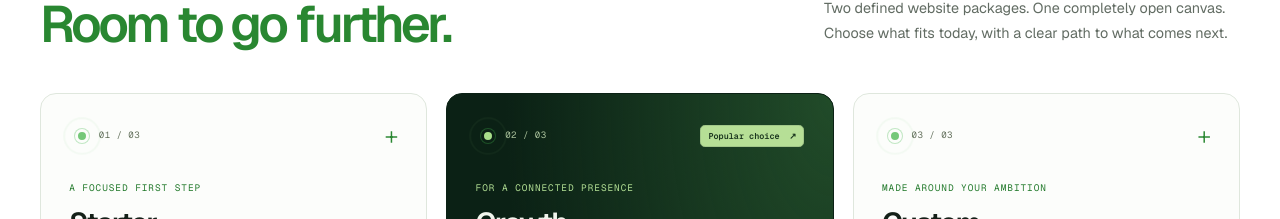
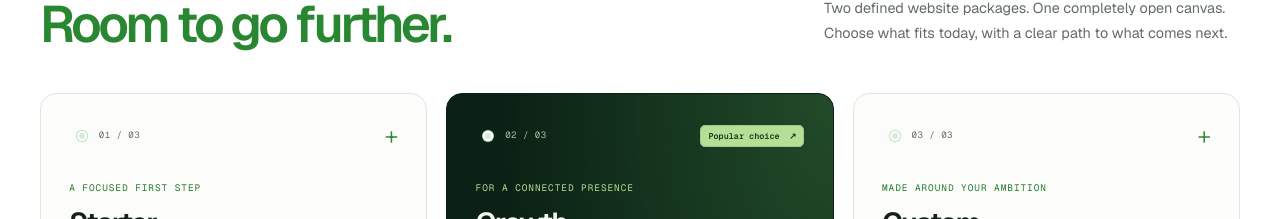
Before and after one commit to umarhammad078/bandesha-empire, a Next.js app: page /pricing in a window 1280 px wide. Shown: the part 800-1019 px from the top of the page. Built offline with nearby package versions, Linux system fonts and the light colour scheme.

Commit message:
Match pricing dots to homepage style and hover animation

```diff
--- a/src/app/pricing/page.module.css
+++ b/src/app/pricing/page.module.css
@@ -48,19 +48,8 @@
 .plan { position: relative; display: flex; flex-direction: column; min-width: 0; padding: clamp(1.4rem, 2.2vw, 2.25rem); border: 1px solid var(--line); border-radius: 1rem; background: #fcfdfb; transition: background-color .25s, border-color .25s, box-shadow .25s; }
 .planTop { display: flex; align-items: center; justify-content: space-between; gap: .5rem; min-height: 1.7rem; margin-bottom: 2rem; }
 .planNumber { position: relative; display: inline-block; padding-left: 1.85rem; color: #65725e; font: .57rem/1.5 var(--font-mono), monospace; letter-spacing: .05em; text-transform: uppercase; }
-.planNumber::before { content: ""; position: absolute; top: 50%; left: .35rem; transform: translateY(-50%); width: .5rem; height: .5rem; box-sizing: content-box; border: 3px solid #fcfdfb; border-radius: 50%; background: #75c879; box-shadow: 0 0 0 1px rgb(70 184 79 / .32); }
-.popularPlan .planNumber::before { border-color: var(--forest); background: #a8df8a; }
-.planNumber::after { content: ""; position: absolute; top: 50%; left: calc(.35rem + 7px); width: 24px; height: 24px; border: 1px solid rgb(70 184 79 / .42); border-radius: 50%; pointer-events: none; opacity: 0; transform: translate(-50%, -50%) scale(.72); }
-.popularPlan .planNumber::after { border-color: rgb(168 223 138 / .42); }
-/* Match the homepage service dots' expanding-ring pulse and timing. */
-@media (prefers-reduced-motion: no-preference) {
-  .planNumber::after { animation: planDotPulse 2.4s ease-out infinite; }
-}
-@keyframes planDotPulse {
-  0%, 38% { opacity: 0; transform: translate(-50%, -50%) scale(.72); }
-  56% { opacity: .8; }
-  100% { opacity: 0; transform: translate(-50%, -50%) scale(1.65); }
-}
+.pricingDot { position: absolute; top: calc(50% - .3125rem); left: calc(50% - .3125rem); width: .625rem; height: .625rem; border-radius: 50%; pointer-events: none; }
+.planDot { left: calc(.35rem + 2px); }
 .planMark { color: var(--accent-dark); font-size: 1.5rem; line-height: 1; font-weight: 300; }
 .planEyebrow { min-height: 1rem; margin-bottom: .6rem; color: var(--accent-deep); font: .59rem/1.5 var(--font-mono), monospace; letter-spacing: .1em; text-transform: uppercase; }
 .plan h3 { margin-bottom: 1.25rem; font-size: 1.8rem; font-weight: 580; line-height: 1.1; letter-spacing: -.055em; }
@@ -142,7 +131,7 @@
 .catalogueNote { margin: 1.5rem 0 0; color: #687460; font-size: .64rem; line-height: 1.8; }
 .individualServices { padding-bottom: 3rem; }
 .serviceRow { display: flex; gap: 1rem; padding-block: 1.65rem; }
-.serviceNumber { padding-top: .25rem; color: #607753; font: .6rem var(--font-mono), monospace; }
+.serviceDot { position: relative; flex: 0 0 1rem; height: 1.4rem; }
 .serviceRow > div { min-width: 0; width: 100%; }
 .serviceRow h3 a { display: inline; color: var(--ink); }
 .serviceRow h3 svg { display: inline; width: .85rem; height: .85rem; margin-left: .3rem; color: var(--accent-dark); vertical-align: middle; transition: transform .2s; }
--- a/src/app/pricing/page.tsx
+++ b/src/app/pricing/page.tsx
@@ -93,8 +93,8 @@ export default function PricingPage() {
             <div className={styles.sectionHeading}><div><h2 id="packages-title">The right foundation.<br /><em>Room to go further.</em></h2></div><p>Two defined website packages. One completely open canvas. Choose what fits today, with a clear path to what comes next.</p></div>
             <div className={styles.planGrid}>
               {PACKAGE_PLANS.map((plan, index) => (
-                <article key={plan.id} className={`${styles.plan} ${plan.id === "popular" ? styles.popularPlan : ""}`} aria-labelledby={`${plan.id}-title`}>
-                  <div className={styles.planTop}><span className={styles.planNumber}>0{index + 1} / 03</span>{plan.id === "popular" ? <span className={styles.popularBadge}>Popular choice <span aria-hidden="true">↗</span></span> : <span className={styles.planMark} aria-hidden="true">+</span>}</div>
+                <article key={plan.id} className={`pricing-dot-host ${styles.plan} ${plan.id === "popular" ? styles.popularPlan : ""}`} aria-labelledby={`${plan.id}-title`}>
+                  <div className={styles.planTop}><span className={styles.planNumber}><span className={`svc-overview-node ${styles.pricingDot} ${styles.planDot}`} aria-hidden="true" />0{index + 1} / 03</span>{plan.id === "popular" ? <span className={styles.popularBadge}>Popular choice <span aria-hidden="true">↗</span></span> : <span className={styles.planMark} aria-hidden="true">+</span>}</div>
                   <p className={styles.planEyebrow}>{plan.eyebrow}</p>
                   <h3 id={`${plan.id}-title`}>{plan.name}</h3>
                   <div className={`${styles.planPrice} ${plan.id === "custom" ? styles.customPrice : ""}`}>{plan.price}<span>{plan.priceNote}</span></div>
@@ -142,7 +142,7 @@ export default function PricingPage() {
         <section id="individual-services" className={styles.individualServices} aria-labelledby="individual-title">
           <div className={styles.shell}>
             <div className={styles.sectionHeading}><div><h2 id="individual-title">Start with a service.<br /><em>Build from there.</em></h2></div><div className={styles.headingAside}><p>Not every project needs a package. Bring us the website, workflow or connection you want to improve.</p><span className={styles.unitLabel}>Starting project rates · USD</span></div></div>
-            <div className={`${styles.rateGrid} ${styles.serviceRates}`}>{INDIVIDUAL_SERVICES.map((service, index) => <article key={service.name} className={styles.serviceRow}><span className={styles.serviceNumber}>0{index + 1}</span><div><div className={styles.rateTop}><h3><Link href={service.href}>{service.name}<Arrow diagonal /></Link></h3><span className={styles.rateLeader} aria-hidden="true" /><p>{service.price}</p></div><p className={styles.rateDescription}>{service.description}</p></div></article>)}</div>
+            <div className={`${styles.rateGrid} ${styles.serviceRates}`}>{INDIVIDUAL_SERVICES.map((service) => <article key={service.name} className={`pricing-dot-host ${styles.serviceRow}`}><span className={styles.serviceDot} aria-hidden="true"><span className={`svc-overview-node ${styles.pricingDot}`} /></span><div><div className={styles.rateTop}><h3><Link href={service.href}>{service.name}<Arrow diagonal /></Link></h3><span className={styles.rateLeader} aria-hidden="true" /><p>{service.price}</p></div><p className={styles.rateDescription}>{service.description}</p></div></article>)}</div>
           </div>
           <aside className={styles.serviceFoot} aria-labelledby="service-guidance-title">
             <div className={`${styles.shell} ${styles.serviceFootInner}`}>
```
Also changed, not shown: src/app/globals.css.
